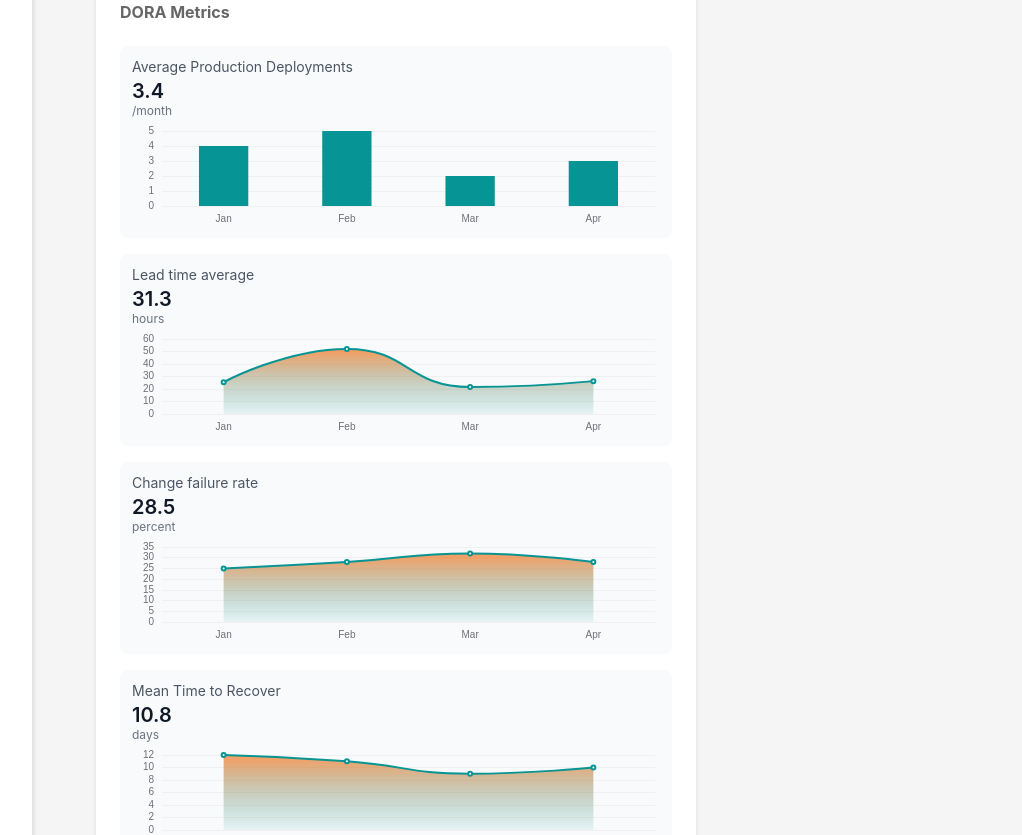
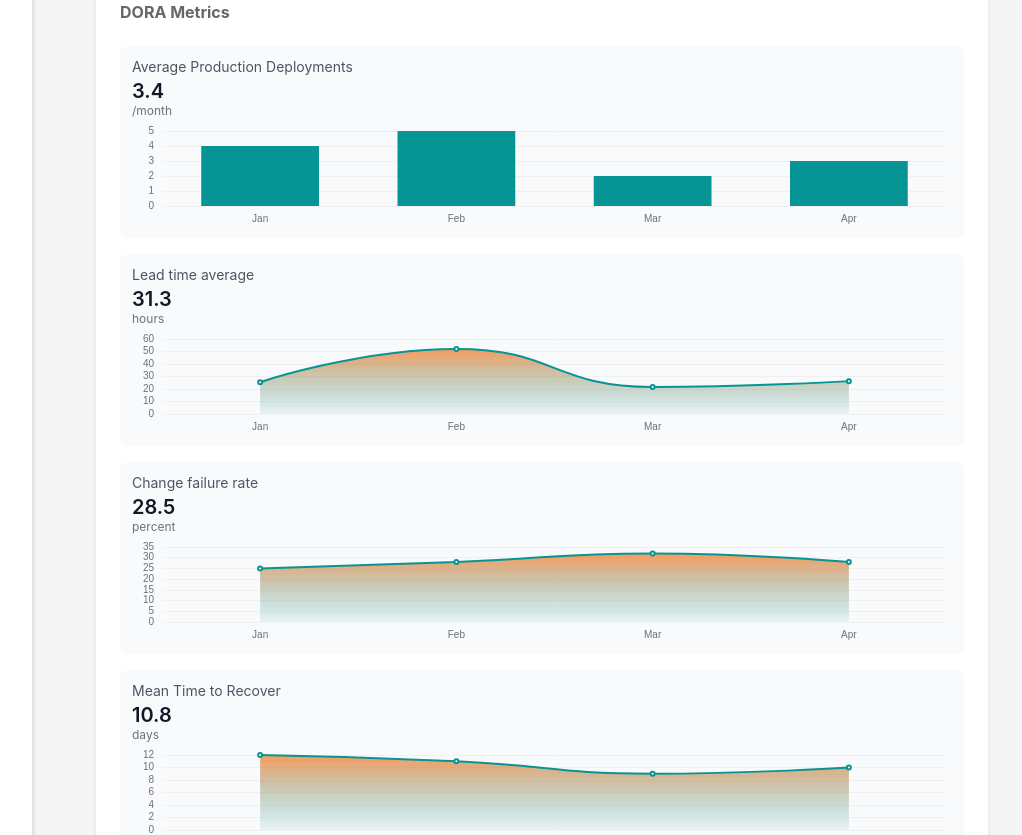
Before and after one commit to ruthvik-r/lens-project-management, a React (Create React App) app: page /health in a window 1280 px wide. Shown: the part 1140-1975 px from the top of the page, without its empty margins (218-1240 px from the left). Built offline with nearby package versions, Linux system fonts and the light colour scheme.

Commit message:
change to chart

```diff
--- a/src/components/metrics/DoraMetrics.tsx
+++ b/src/components/metrics/DoraMetrics.tsx
@@ -21,7 +21,7 @@
     series: [{
       data: [4, 5, 2, 3],
       type: 'bar',
-      barWidth: '40%',
+      barWidth: '60%',
       itemStyle: { color: '#069494' }
     }]
   };
--- a/src/components/metrics/Metrics.css
+++ b/src/components/metrics/Metrics.css
@@ -55,7 +55,7 @@
 /* DORA Metrics specific styles */
 .dora-metrics {
   grid-column: 1 / -1;
-  width: 600px;
+  width: 100%;
   margin-top: 24px;
 }
 
--- a/src/components/metrics/OpsCalendar.tsx
+++ b/src/components/metrics/OpsCalendar.tsx
@@ -20,12 +20,12 @@
       // Randomly assign statuses for demonstration
       // 0: Normal, 1: Deployment, 2: Downtime, 3: Unavailability
       let value: number;
-      if (i === 5 || i === 15 || i === 25) {
-        value = 1; // Deployments on 5th, 15th, 25th
-      } else if (i === 10) {
-        value = 2; // Downtime on 10th
+      if (i === 5 || i === 15 || i === 16) {
+        value = 1; // Deployments
+      } else if (i === 10 || i == 12 || i == 4) {
+        value = 2; // Downtime
       } else if (i === 7) {
-        value = 3; // Unavailability on 7th
+        value = 3; // Unavailability
       } else {
         value = 0; // Normal days
       }
@@ -92,7 +92,7 @@
       symbol: function(val: any, params: any) {
         // Different symbols for different statuses
         switch(params.data[1]) {
-          case 1: return 'path://M 100 100 L 300 100 L 200 300 z'; // Triangle for Deployment
+          case 1: return 'triangle'; // Triangle for Deployment
           case 2: return 'circle'; // Circle for Downtime
           case 3: return 'rect'; // Square for Unavailability
           default: return 'circle';
```
